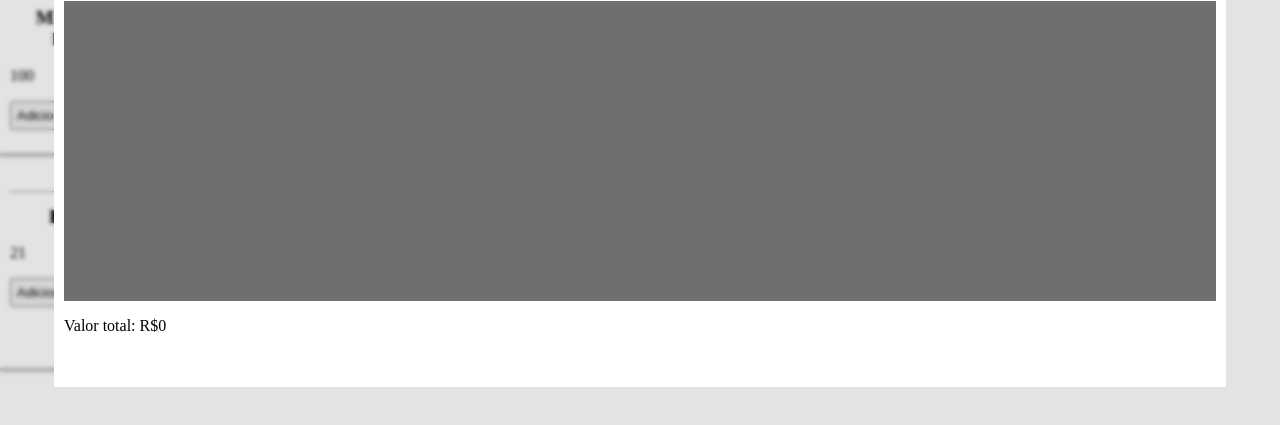
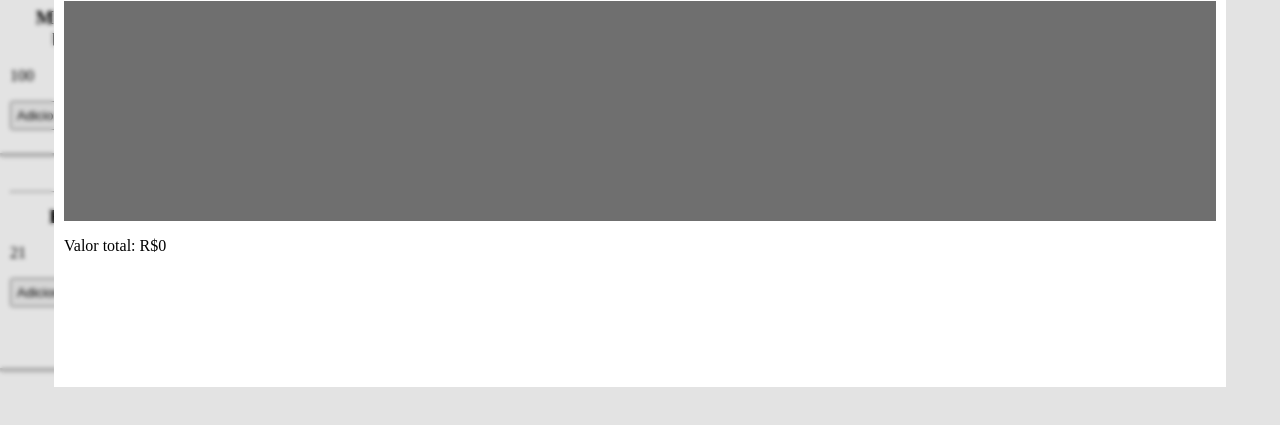
Before and after one commit to brenimsilva/type-store, a plain HTML site: page index.html in a window 1280 px wide. Both pictures are taken after a click on the button "Ver carrinho". Shown: the part 251-676 px from the top of the page. Drawn offline with Linux system fonts and the light colour scheme.

Commit message:
[Updates]!

```diff
--- a/style.css
+++ b/style.css
@@ -3,7 +3,7 @@
     width: 150px;
     padding: 10px;
     height: 175px;
-    max-height: 200px;
+    max-height: 175px;
     overflow: auto;
     background-color: white;
     box-shadow: 0 3px 3px #3333336f;
@@ -89,7 +89,7 @@ button {
 #modal_cart_content {
     padding: 10px;
     background-color: #333333b4;
-    height: 35vh;
+    height: 200px;
     display: flex;
     gap: 20px;
     overflow: auto;
```
